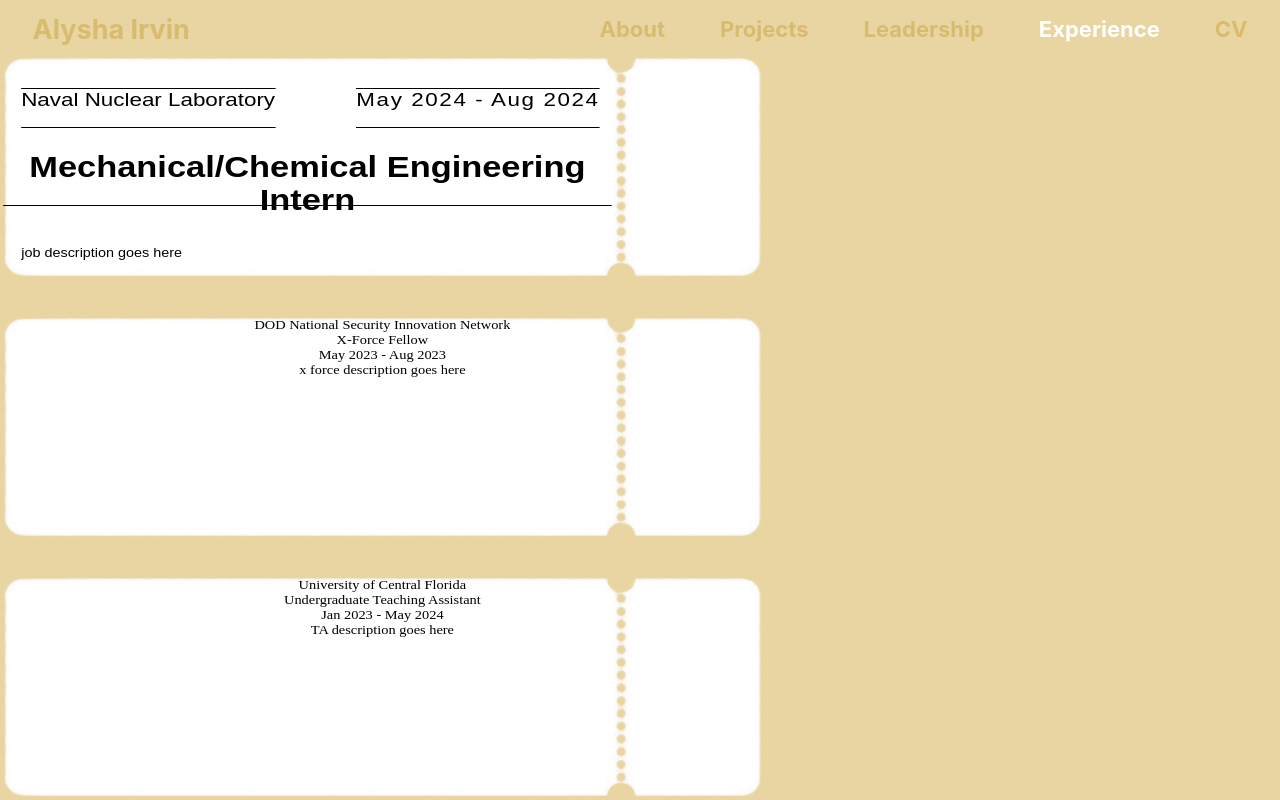
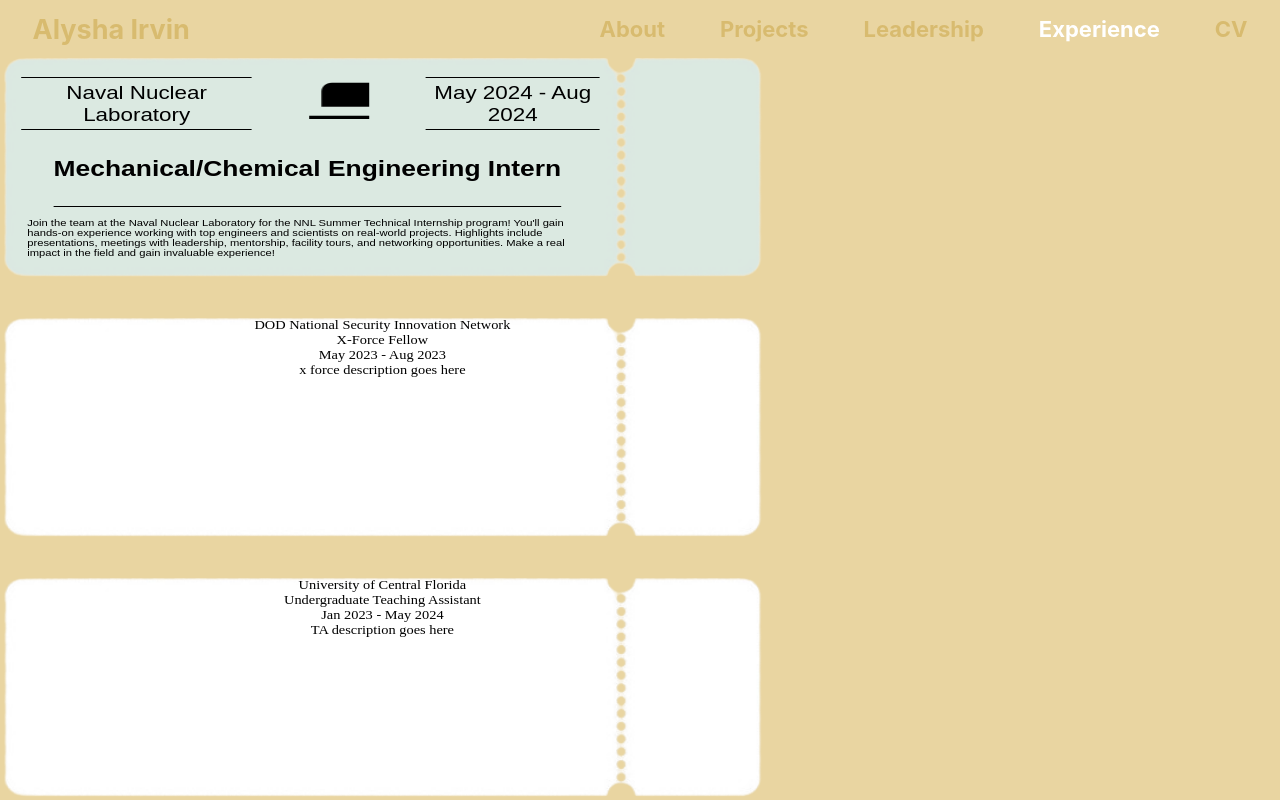
Before and after one commit to alyirvin/alyirvin.github.io, a React (Create React App) app: page /experience in a window 1280 px wide. Shown: the top 800 px of the page. Built offline with nearby package versions, Linux system fonts and the light colour scheme.

Commit message:
added ship icon, navy description, and navy ticket style

```diff
--- a/public/experience.json
+++ b/public/experience.json
@@ -4,7 +4,7 @@
             "company": "Naval Nuclear Laboratory",
             "title": "Mechanical/Chemical Engineering Intern",
             "years": "May 2024 - Aug 2024",
-            "description": "job description goes here",
+            "description": "Join the team at the Naval Nuclear Laboratory for the NNL Summer Technical Internship program! You'll gain hands-on experience working with top engineers and scientists on real-world projects. Highlights include presentations, meetings with leadership, mentorship, facility tours, and networking opportunities. Make a real impact in the field and gain invaluable experience!",
             "label": "navy"
         },
         {
--- a/src/pages/Experience.js
+++ b/src/pages/Experience.js
@@ -28,6 +28,7 @@
       return(
         <div className="expTicket" id={exp.label}>
             <div className="exp-company">{exp.company}</div>
+            <div className="exp-icon"></div>
             <div className="exp-title">{exp.title}</div>
             <div className="exp-years">{exp.years}</div>
             <div className="exp-desc">{exp.description}</div>
--- a/src/styles.css
+++ b/src/styles.css
@@ -1301,11 +1301,12 @@
 
 .expTicket#navy
 {
+  background-image: url("./expImgs/navyTicket.png") !important;
   display: grid;
   grid-template-areas:
-    "company years"
-    "title title"
-    "desc desc";
+    "company icon years"
+    "title title title"
+    "desc desc desc";
   grid-template-rows: 1fr 2fr 1fr;
   align-items: center;
   justify-items: center;
@@ -1315,35 +1316,54 @@
 #navy .exp-company {
   grid-area: company;
   justify-self: start;
-  margin: 30px 0 0 15px;
   font-size: 14pt;
   border-bottom: 1px solid black;
   border-top: 1px solid black;
-  height: 40px;
+  height: 53px;
+  margin: 19px 0 0 15px;
+  display: flex;
+  align-items: center;
+}
+
+#navy .exp-icon {
+  grid-area: icon;
+  justify-self: center;
+  align-self: center;
+  background: url('./expImgs/ship.png') no-repeat center;
+  width: 50px;
+  height: 50px;
 }
 
 #navy .exp-title {
   grid-area: title;
-  font-size: 21.5pt;
+  font-size: 16.5pt;
   margin-right: 125px;
   font-weight: bold;
   border-bottom: 1px solid black;
-  height: 55px;
+  height: 75px;
+  margin-right: 125px;
+  display: flex;
+  align-items: center;
+  margin-top: -20px;
 }
 
 #navy .exp-years {
   grid-area: years;
   justify-self: end;
-  margin: 30px 135px 0 0;
+  margin: 19px 135px 0 0;
   font-size: 14pt;
-  letter-spacing: 1pt;
   border-bottom: 1px solid black;
   border-top: 1px solid black;
   height: 40px;
+  height: 53px;
+  display: flex;
+  align-items: center;
 }
 
 #navy .exp-desc {
   grid-area: desc;
   justify-self: start;
-  margin-left: 15px;
+  margin: -30px 140px 0 20px;
+  font-size: 7pt;
+  text-align: left;
 }
```
Also changed, not shown: src/expImgs/navyTicket.png (added), src/expImgs/ship.png (added).
